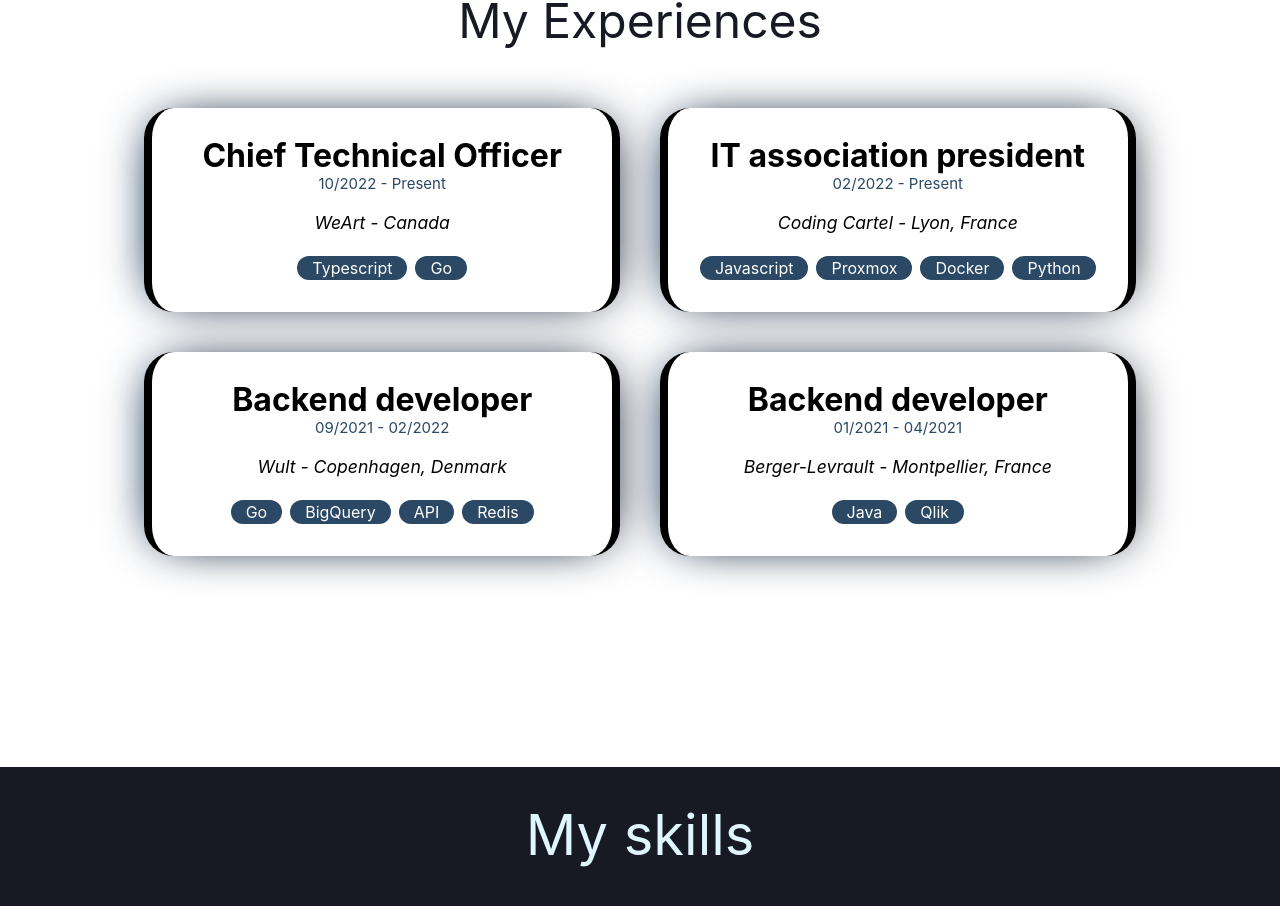
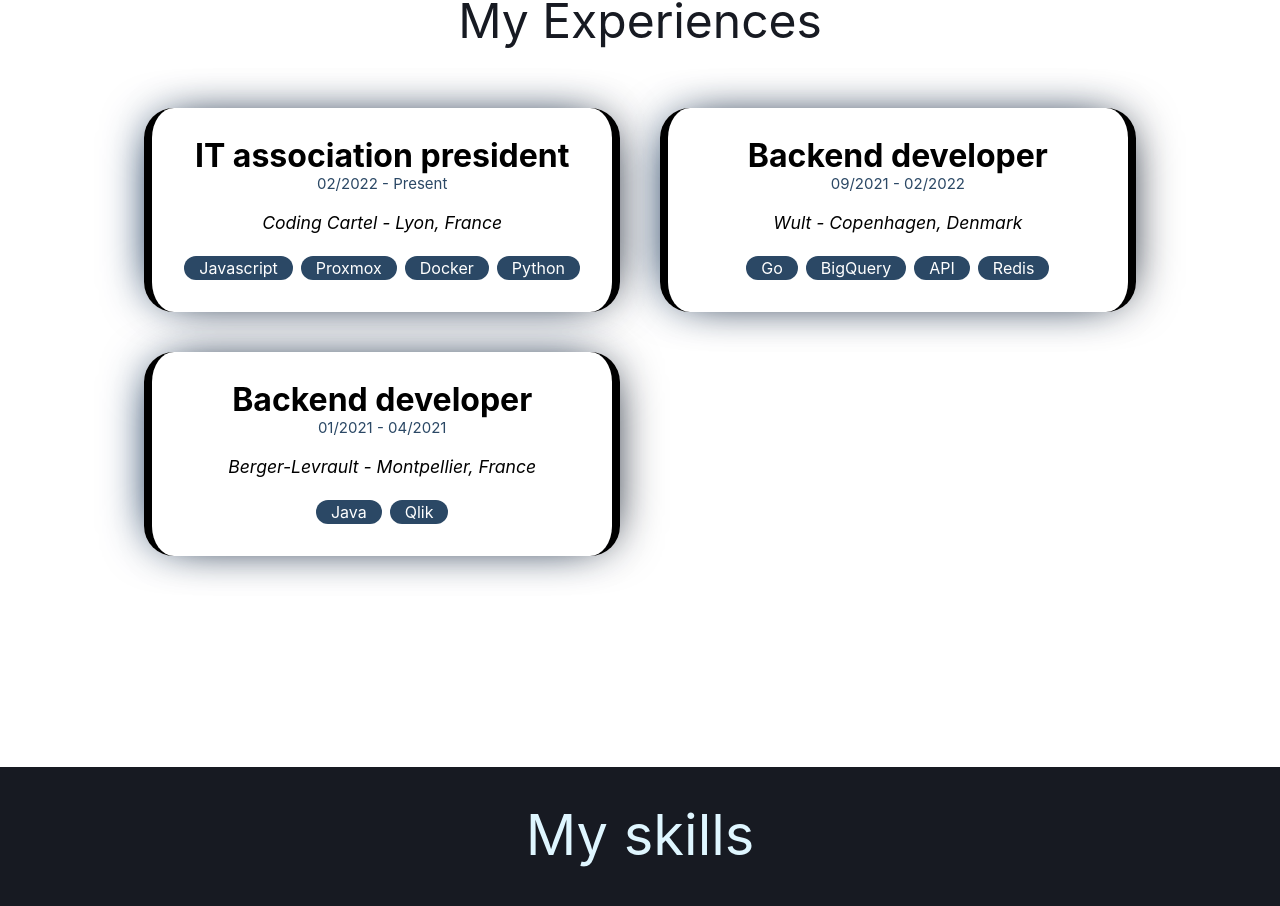
Before and after one commit to ClappeB/clappeb.github.io, a Vue app: page / in a window 1280 px wide. Shown: the part 1777-2683 px from the top of the page. Built offline with nearby package versions, Linux system fonts and the light colour scheme.

Commit message:
Rectified experiences

```diff
--- a/src/stores/app_store.ts
+++ b/src/stores/app_store.ts
@@ -10,7 +10,6 @@ export const useAppStore = defineStore("app", () => {
   };
   const experiencesPage = {
     experiences: [
-      { jobTitle: "Chief Technical Officer", location: "Canada", technologies: ["Typescript", "Go"], company: "WeArt", startDate: "10/2022", endDate: "Present" },
       {
         jobTitle: "IT association president",
         location: "Lyon, France",
```
